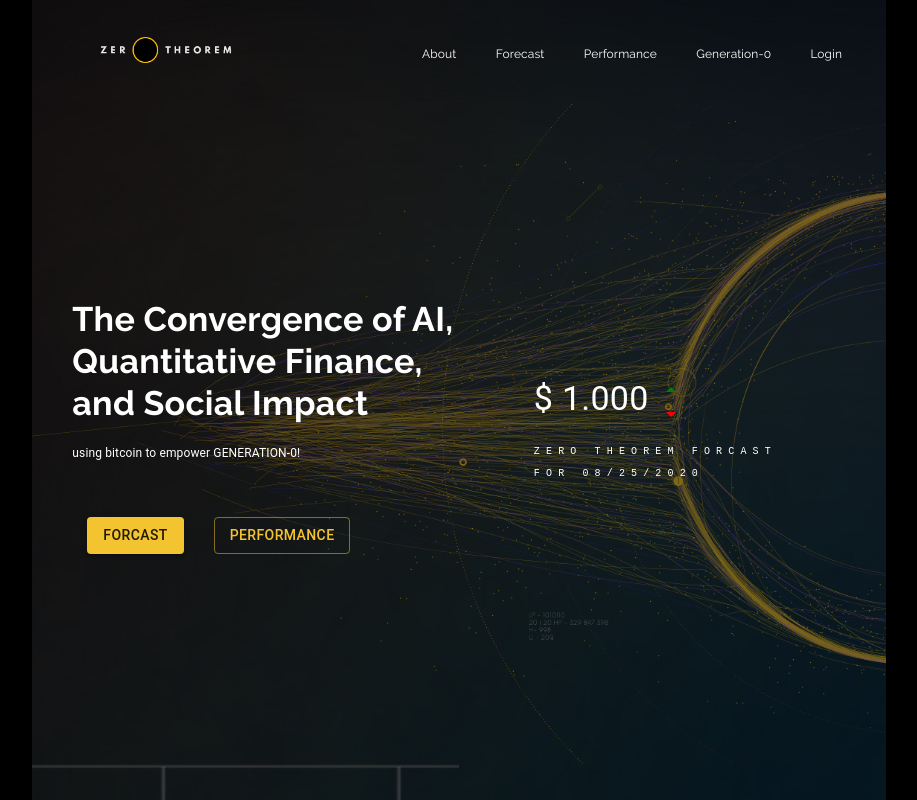
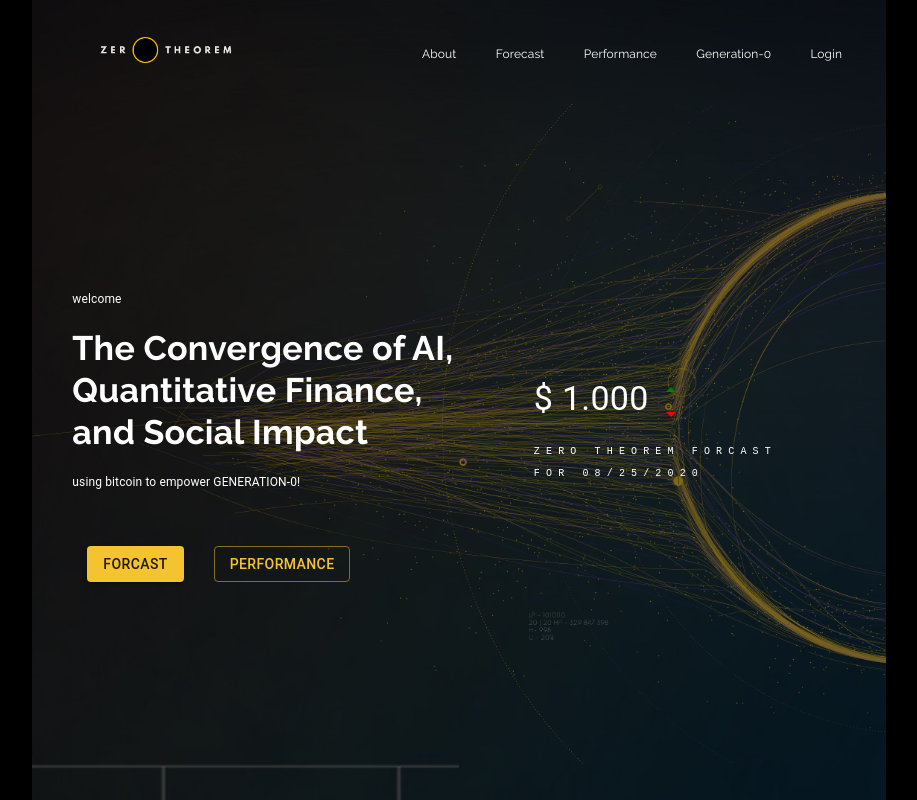
Before and after one commit to mehtishamulhaq/zero-theorem, a React (Create React App) app: page / in a window 1280 px wide. Shown: the whole page, without its empty margins (181-1098 px from the left). Built offline with nearby package versions, Linux system fonts and the light colour scheme.

Commit message:
welcome text

```diff
--- a/src/routes/Main.js
+++ b/src/routes/Main.js
@@ -45,6 +45,12 @@ export default function Main() {
                     <Grid item xs={12} container
                         className={clsx(classes.firstRow, classes.gridPaddingLeft40, classes.gridPaddingRight40)}>
                         <Grid item xs={12} md={6} sm={8} className={clsx(classes.column)}>
+                            <Typography
+                                variant='body2'
+                                className={clsx(classes.textWhite, classes.spacingTop20, classes.spacingBottom20)}
+                            >
+                                welcome
+                            </Typography>
                             <Typography
                                 variant='h4'
                                 className={classes.headingWhite}
```
